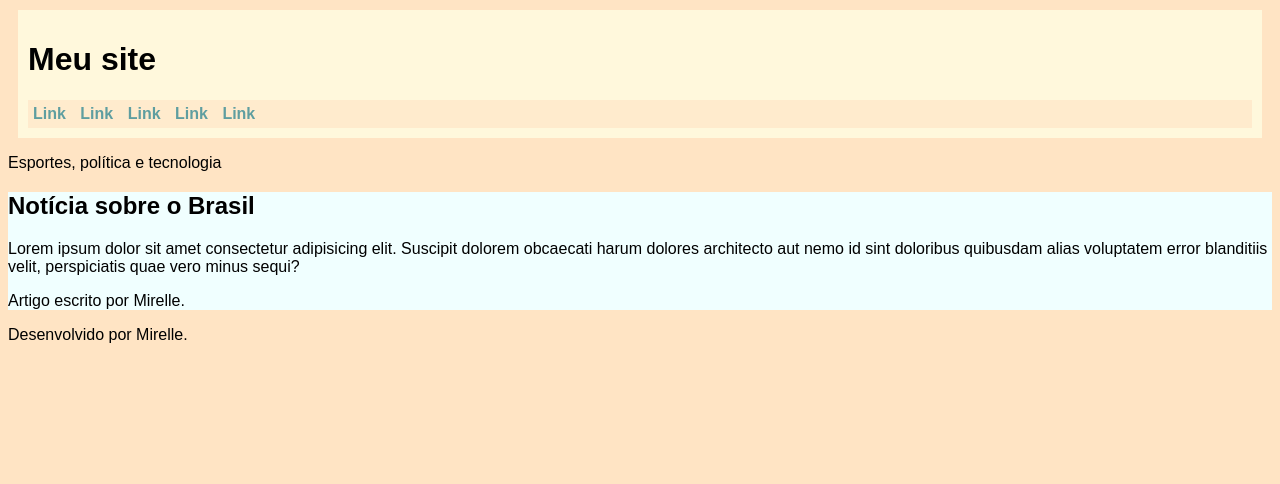
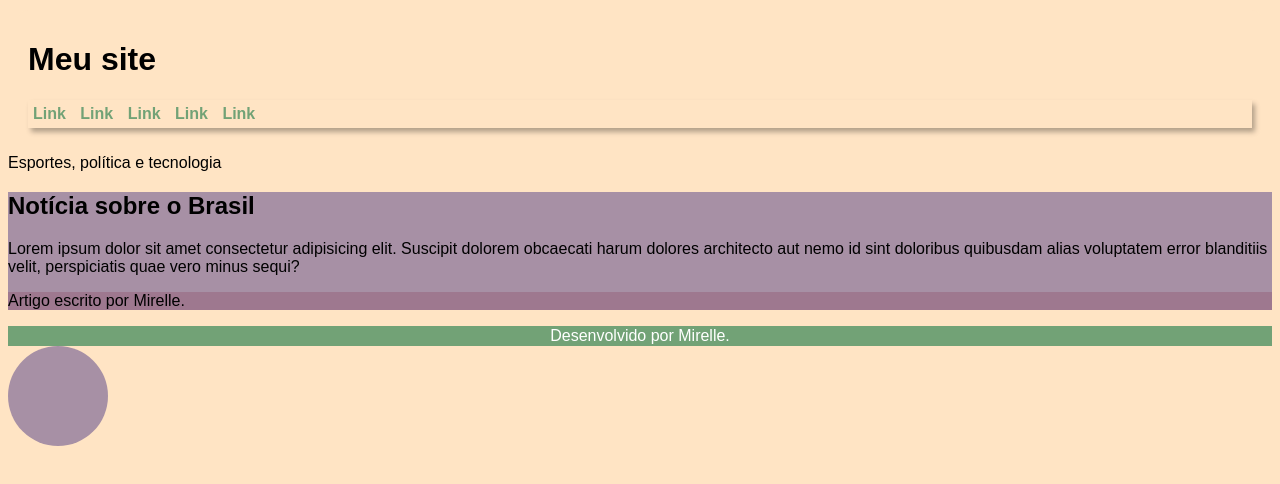
Before and after one commit to mirellesv/curso-html-css, a plain HTML site: page exercícios/modulo2/ex021/caixa02.html in a window 1280 px wide. Drawn offline with Linux system fonts and the light colour scheme.

Commit message:
caixas com vértices arredondados

```diff
--- a/exercícios/modulo2/ex021/caixa02.html
+++ b/exercícios/modulo2/ex021/caixa02.html
@@ -7,29 +7,60 @@
     <style>
         body {
             font-family: Arial, Helvetica, sans-serif;
-            background-color: bisque;
+            background-color: #FFE4C4;
         }
 
         header {
-            background-color:cornsilk;
+            background-color: #FFE4C4;
             padding: 10px;
             margin: 10px;
+            /* border-top-left-radius: 10px;
+            border-top-right-radius: 10px;
+            border-bottom-right-radius: 10px;
+            border-bottom-left-radius: 10px; */
+
+            border-radius: 10px;
         }
 
         nav {
-            background-color: blanchedalmond;
+            background-color: #FFE4C4;
             padding: 5px;
+            box-shadow: 3px 4px 5px rgba(0, 0, 0, 0.301);
         }
 
         nav > a {
             text-decoration: none;
-            color:cadetblue;
+            color:#72A276;
             font-weight: bold;
             margin-right: 10px;
         }
 
         article {
-            background-color: azure;
+            background-color: #A790A5;
+        }
+
+        article > aside{
+            background-color: #9E788F;
+        }
+
+        footer {
+            background-color:#72A276;
+            color: white;
+            text-align: center;
+            padding: 1px;
+            margin: 0px;
+        }
+
+        footer > p {
+            margin: 0px;
+        }
+
+        div#caixinha {
+            background-color: #A790A5;
+            color: #A790A5;
+            width: 100px;
+            height: 100px;
+            border-radius: 50%;
         }
     </style>
 </head>
@@ -64,5 +95,6 @@
     <footer>
         <p>Desenvolvido por Mirelle.</p>
     </footer>
+    <div id="caixinha"></div>
 </body>
 </html>
```
